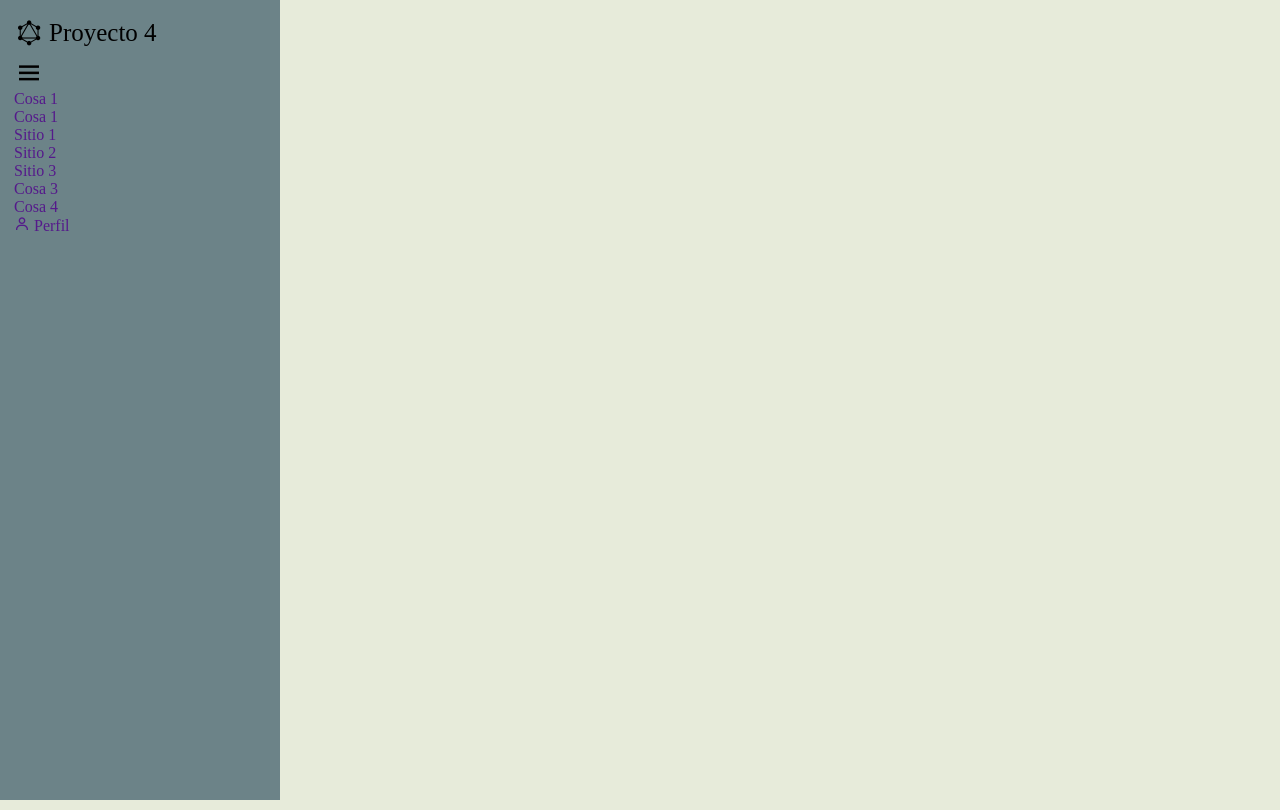
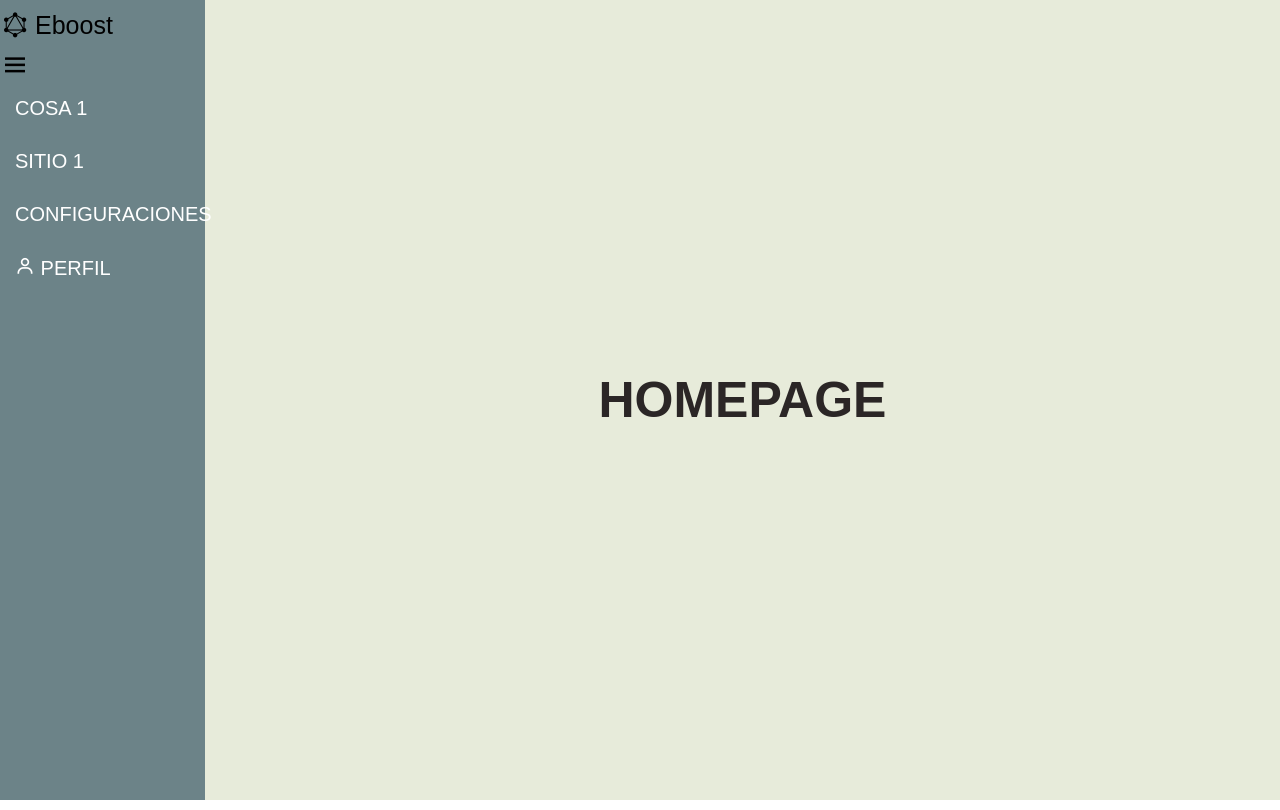
Before and after one commit to Dgarzon10/Proyecto-4, a plain HTML site: page App Servicio/index.html in a window 1280 px wide. Drawn offline with nearby package versions, Linux system fonts and the light colour scheme.

Commit message:
Lo puse mas lindo owo
lindura puesta jajaja

```diff
--- a/App Servicio/css/styles.css
+++ b/App Servicio/css/styles.css
@@ -21,13 +21,13 @@ html{
     padding: 0;
 }
 body{
-    background: var(--beige);
+	font-family: 'Montserrat', sans-serif;
     min-height: 100vh;
     font-size: 1.6rem;
     width: 100%;
 }
 h1,h2,h3{
-    margin: 0;;
+    margin: 0;
 }
 ul{
     list-style: none;
@@ -43,16 +43,27 @@ img{
 
 /* Utilidades */
 
+
+
+.app{
+    height: 100%;
+    width: 100%;
+    display: flex;
+    flex-direction: column;
+}
+
 /*SideBar*/
 
-aside{
+.BarraLateral{
     position: fixed;
+    margin: 0;
+    padding: 0;
     background-color:var(--gris);
     height: 100%;
-    width: 28rem;
+    width: 16%;
     top: 0;
     left: 0;
-    padding: 0.8rem 1.4rem;
+
 }
 .BarraLateral .Contenedor-logo .logo{
     color: black;
@@ -61,6 +72,39 @@ aside{
     width: 100%;
     align-items: center;
 
+}
+
+.elementoLat a{
+    list-style: none;
+    display: block;
+	font-family: 'Montserrat', sans-serif;
+	text-decoration: none;
+	text-transform: uppercase;
+	font-size: 20px;
+	color: #fff;
+	position: relative;
+	padding:1.5rem;
+}
+
+.elementoLat a:hover{
+    color: #2b2626;
+}
+
+.elementoLat a:hover:before{
+    width: 95%;
+}
+
+.elementoLat a:before{
+    content: '';
+	position: absolute;
+	top: 0px;
+	right: 0px;
+	width: 0%;
+	height: 100%;
+	background:var(--beige);
+	border-radius: 40px 0px 0px 40px;
+	z-index: -1;
+	transition: all 300ms ease-in-out;
 }
 .Contenedor-logo i{
     font-size: 3rem;
@@ -71,7 +115,26 @@ aside{
     font-weight: 500;
 }
 
+.wrapper {
+	margin-left: 16%;
+    background-color: var(--beige);
+}
+
+.section {
+	display: grid;
+	place-items: center;
+	min-height: 100vh;
+	text-align: center;
+}
+.box-area h2 {
+	text-transform: uppercase;
+	font-size: 50px;
+}
+.box-area p {
+	line-height: 2;
+}
+.box-area {
+	width: 75%;
+}
+
 /*  MAIN    */
-main{
-    margin: 1rem ;
-}
--- a/App Servicio/index.html
+++ b/App Servicio/index.html
@@ -9,36 +9,38 @@
 
     <title>Servicio</title>
 </head>
+
 <body>
         <aside class="BarraLateral">
-        <div class="Contenedor-logo">
+
+            <div class="elementoLat Contenedor-logo">
                 <div class="logo">
                     <i class='bx bxl-graphql'></i>
-                <div class="nombre-logo">Proyecto 4</div>
+                    <div class="nombre-logo">Eboost</div>
                 </div>
                 <i class='bx bx-menu'></i>
             </div>
-        <div class="cabecera_Barralateral">
+
+            <div class="elementoLat cabecera_Barralateral">
                 <ul>
                     <a href=""><li>Cosa 1</li></a>
-                <a href=""><li>Cosa 1</li></a>
+
                 </ul>
             </div>
-        <div class="sitios">
+
+            <div class="elementoLat sitios">
                 <ul>
                     <a href=""><li>Sitio 1</li></a>
-                <a href=""><li>Sitio 2</li></a>
-                <a href=""><li>Sitio 3</li></a>
+
                 </ul>
 
             </div>
-        <div class="configuraciones">
+            <div class="elementoLat configuraciones">
                 <ul>
-                <a href=""><li>Cosa 3</li></a>
-                <a href=""><li>Cosa 4</li></a>
+                    <a href=""><li>configuraciones</li></a>
                 </ul>
             </div>
-        <div class="sesion">
+            <div class="elementoLat sesion">
                 <ul>
                     <a href=""><li>
                         <i class='bx bx-user'></i>
@@ -47,9 +49,14 @@
                 </ul>
             </div>
         </aside>
-    <main>
-    </main>
 
+        <div class="wrapper">
+            <div class="section">
+                <div class="box-area">
+                    <h2 style="color: #2b2626">Homepage</h2>
+                </div>
+            </div>
+        </div>
 
 </body>
 </html>
```
Lines whose indentation alone changed are shown as unchanged.
